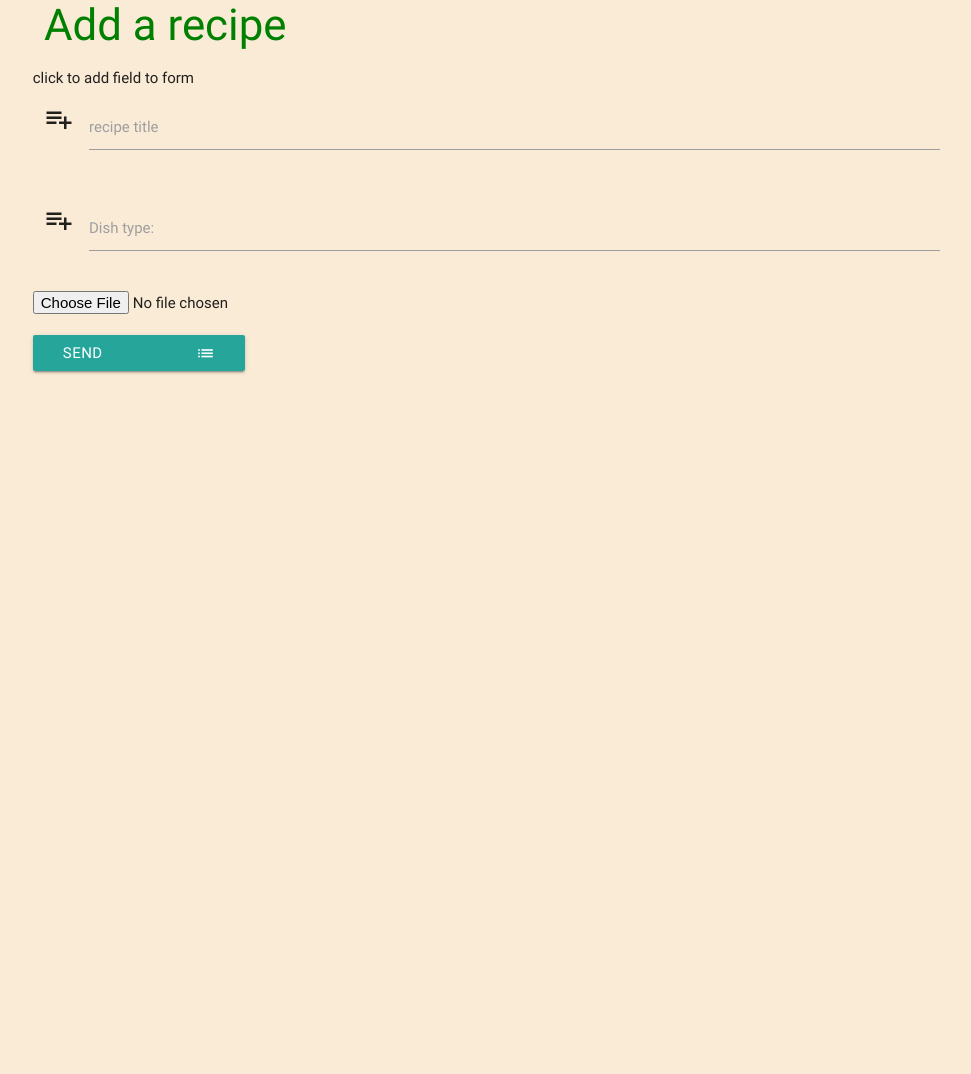
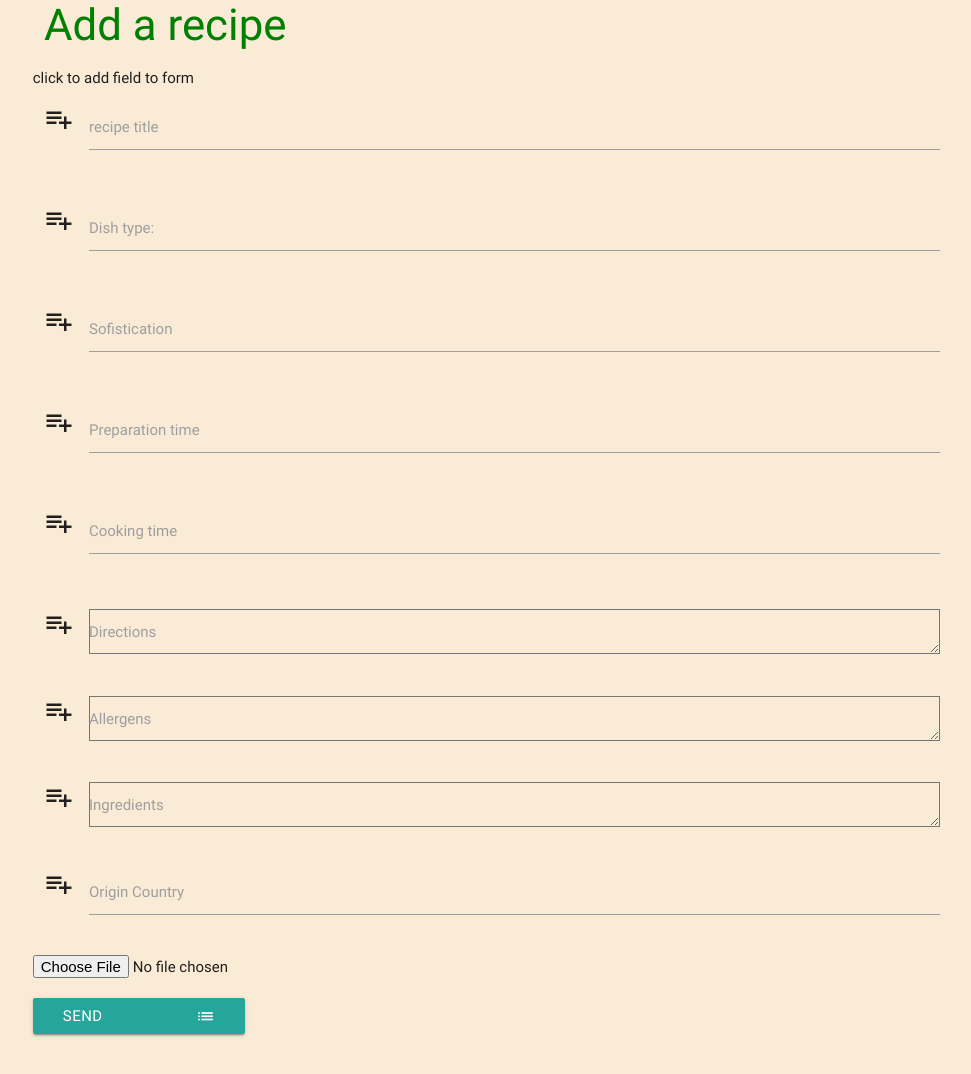
Before and after one commit to poldi2018/recipe_DRAFT, a Flask app: page /add_recipe in a window 1280 px wide. Shown: the part 21-1095 px from the top of the page, without its empty margins (148-1119 px from the left). Before the commit the page ends 395 px from the top, so only its background shows below. Run offline with Flask 2, Linux system fonts and the light colour scheme; the visitor is signed in with stand-in values (Sample User, id 1); data that the repository does not hold is empty; some libraries are stand-ins or nearby versions.

Commit message:
housekeeping

```diff
--- a/app.py
+++ b/app.py
@@ -2,6 +2,7 @@ import os
 from flask import Flask, render_template, redirect, request, url_for, session
 from flask_pymongo import PyMongo
 from bson.objectid import ObjectId
+import datetime
 import base64
 import requests
 from werkzeug.security import check_password_hash, generate_password_hash
@@ -39,6 +40,11 @@ def upload_to_imgbb(base64file):
     url_img_src=url_img_src["data"]["url"]
     return url_img_src
 
+def logout_user(session):
+    session["username"]=""
+    session["user"]=""
+    session["email_address"]=""
+
 
 #ROUTES AND VIEWS
 #HEADER
@@ -55,12 +61,12 @@ def advanced_search():
 def results():
     return render_template("results.html")
 
-#registeration
+#registeration of user CHECKED
 @app.route('/register')
 def register():
     return render_template('register.html', message='Please fill in the registration form.')
 
-# check on registration request
+# check on registration request CHECKED
 @app.route('/insert_user', methods=["POST"])
 def insert_user():
     users= mongo.db.users
@@ -75,12 +81,12 @@ def insert_user():
     else:
         return render_template('register.html', message="Provided email has already been registered. Please choose another one.")
 
-#login page
+#login page CHECKED
 @app.route('/login_page')
 def login_page():
     return render_template("loginpage.html", message="Please login with your username and password. Thanks!")
 
-# check on provided credentials
+# check on provided credentials CHECKED
 @app.route('/check_credentials', methods=["POST"])
 def check_credentials():
     user_to_query= mongo.db.users.find_one( { '$or': [{"email_address": request.form.get("email_address")}, {"username": request.form.get("username")}]})
@@ -88,49 +94,57 @@ def check_credentials():
     if user_to_query and password_response:
         session['username']=user_to_query['username']
         session['email_address']=user_to_query['email_address']
-        return redirect(url_for("latest_added", username=session["username"]))
+        return redirect(url_for("latest_added", session=session))
     else:
         return render_template('loginpage.html', message="Username or password incorrect. Please try again.")
 
 # route to user's homepage
-@app.route('/<username>')
-def user(username):
-    return render_template("homepage.html")
+@app.route('/user')
+def user():
+    recipes_by_current_user= mongo.db.recipes.find({"email_address": session["email_address"]})
+    return render_template("homepage.html", session=session, recipes_by_current_user=recipes_by_current_user)
 
-@app.route('/logout') #### exception!!
+# logout page CHECKED
+@app.route('/logout')
 def logout():
-    print(session["username"])
-    session["username"]=""
-    print(session["username"])
-    print(session["email_address"])
-    return render_template('latest_added.html', username=session["username"])
+    logout_user(session)
+    return redirect(url_for('latest_added'))
 
-#Add A Recipe
+#Add A Recipe CHECKED
 @app.route('/add_recipe')
 def add_recipe():
     #check if user has been logged in and hence a session object has been created
     if not session['username']:
         return render_template("loginpage.html", message="Please login first in order to be able to post recipes. Thanks!")
     else:
-        return render_template('addrecipe.html', recipe_id=add_blank_recipe(session))
+        return render_template('addrecipe.html')
 
 #Inserting recipe into db
-@app.route('/insert_recipe/<recipe_id>', methods=["POST"])
-def insert_recipe(recipe_id):
+@app.route('/insert_recipe', methods=["POST"])
+def insert_recipe():
     recipes= mongo.db.recipes
     url_img_src=upload_to_imgbb(request.form.get("base64file"))
-    #response = requests.post(imgbb_upload_url, data={"image": request.form.get("base64file")})
-    #url_img_src=response.json()
-    #url_img_src=url_img_src["data"]["url"]
-    recipes.update( {'_id': ObjectId(recipe_id)},
+    recipes.insert_one(
     {
         "title": request.form.get('recipe_title'),
         "dish_type": request.form.get('dish_type'),
         "added_by:": session["username"],
         "user_email": session["email_address"],
+        "added_on": "ADDEDON",
+        "edited_on": "EDITEDON",
+        "level": request.form.get("level"),
+        "review_count": "0",
+        "view_count": "0",
+        "prep_time": request.form.get("prep_time"),
+        "cooking_time": request.form.get("cooking_time"),
+        "total_time": request.form.get("prep_time")+request.form.get("cooking_time"),
+        "directions": request.form.get("directions"),
+        "allergens": request.form.get("allergens"),
+        "ingredients": request.form.get("ingredients"),
+        "origin": request.form.get("origin"),
         "img_src": url_img_src
     })
-    return redirect(url_for('latest_added'))
+    return redirect(url_for('latest_added', session=session))
 
 #Route to indexpage
 @app.route('/')
@@ -152,13 +166,7 @@ def edit_recipe(recipe_id):
 @app.route('/update_recipe/<recipe_id>', methods=["POST"])
 def update_recipe(recipe_id):
     recipes=mongo.db.recipes
-    """
-    new_rating = {
-        "rated_by": "her",
-        "stars": "99",
-        "comment": "phenomenal"
-    }
-    """
+
     recipes.update( {'_id': ObjectId(recipe_id)},
     {
         "title": request.form.get('recipe_title'),
--- a/static/js/script.js
+++ b/static/js/script.js
@@ -1,3 +1,5 @@
+// variables
+var add_recipe_Btn_Active=False;
 var fieldcount=1;
 function increase_ingredientfield()
 {
@@ -18,28 +20,20 @@ fieldcount++;}
 */
 
 function encodeImgtoBase64(element) {
-
     var file = element.files[0];
     var reader = new FileReader();
     reader.onloadend = function () {
-
-      //$("#base64file").attr("href",reader.result);
-
-      // $("#convertImg").text(reader.result);
-      // $("#base64file").text(reader.result.split(',')[1]);
-      $("#base64file").text(reader.result.split(',')[1]);
-
-
+    $("#base64file").text(reader.result.split(',')[1]);
     }
-    // $("#base64div").text();
     reader.readAsDataURL(file);
-    console.log(file);
   }
 
 
   function checkForValidImage() {
     var enteredFilename = $('#fileinputfield').val();
-
+    if (enteredFilename=="true") {
+        add_recipe_Btn_Active=True
+    }
     if ($('#fileinputfield').val().length == 0) {
       $('.popupCheckImagename').html(`Please select an JPEG or JPG.`);
       popupCheckImagename();
--- a/templates/addrecipe.html
+++ b/templates/addrecipe.html
@@ -4,8 +4,7 @@
 <h3>Add a recipe</h3>
 <div class="row">
     <div class="addfield">click to add field to form</div>
-    <form action="{{ url_for('insert_recipe', recipe_id=recipe_id._id) }}" method="POST" class="col s12"
-        enctype="multipart/form-data">
+    <form action="{{ url_for('insert_recipe')}}" method="POST" class="col s12" enctype="multipart/form-data">
         <div class="row">
             <div class="input-field col s12 testdiv">
                 <i class="material-icons prefix">playlist_add</i>
@@ -22,13 +21,69 @@
         </div>
 
         <div class="row">
+            <div class="input-field col s12 testdiv">
+                <i class="material-icons prefix">playlist_add</i>
+                <input id="level" name="level" type="text" class="validate">
+                <label for="level">Sofistication</label>
+            </div>
+        </div>
+
+        <div class="row">
+            <div class="input-field col s12 testdiv">
+                <i class="material-icons prefix">playlist_add</i>
+                <input id="prep_time" name="prep_time" type="text" class="validate">
+                <label for="prep_time">Preparation time</label>
+            </div>
+        </div>
+
+        <div class="row">
+            <div class="input-field col s12 testdiv">
+                <i class="material-icons prefix">playlist_add</i>
+                <input id="cooking_time" name="cooking_time" type="text" class="validate">
+                <label for="cooking_time">Cooking time</label>
+            </div>
+        </div>
+
+        <div class="row">
+            <div class="input-field col s12 testdiv">
+                <i class="material-icons prefix">playlist_add</i>
+                <textarea id="directions" name="directions"></textarea>
+                <label for="directions">Directions</label>
+            </div>
+        </div>
+
+        <div class="row">
+            <div class="input-field col s12 testdiv">
+                <i class="material-icons prefix">playlist_add</i>
+                <textarea id="allergens" name="allergens"></textarea>
+                <label for="allergens">Allergens</label>
+            </div>
+        </div>
+
+        <div class="row">
+            <div class="input-field col s12 testdiv">
+                <i class="material-icons prefix">playlist_add</i>
+                <textarea id="ingredients" name="ingredients"></textarea>
+                <label for="ingredients">Ingredients</label>
+            </div>
+        </div>
+
+        <div class="row">
+            <div class="input-field col s12 testdiv">
+                <i class="material-icons prefix">playlist_add</i>
+                <input id="origin" name="origin" type="text" class="validate">
+                <label for="origin">Origin Country</label>
+            </div>
+        </div>
+
+        <div class="row">
             <input type="file" name="file" id="fileinputfield" onchange="encodeImgtoBase64(this)"
                 enctype="multipart/form-data">
             <textarea id="base64file" name="base64file" hidden></textarea>
         </div>
 
         <div class="row">
-            <button class="btn waves-effect waves-light" type="submit" name="action">Send
+            <button class="btn waves-effect waves-light" type="submit" id="add_recipe_Btn" name="action" onclick="">Send
                 <i class="material-icons right">playlist</i>
             </button>
         </div>
--- a/templates/latest_added.html
+++ b/templates/latest_added.html
@@ -17,9 +17,9 @@
     <li>
         <div id="login"></div>
     </li>
-    {% if not username=="" %}
+    {% if session["username"]!="" %}
     <li>
-        <div class="div">{{username}}</div>
+        <div class="div"><a href="{{url_for('user')}}">{{session["username"]}}'s Homepage</a></div>
         <div id="logout"><a href="{{url_for('logout')}}">Logout</a></div>
     </li>
     {% endif %}
@@ -27,7 +27,7 @@
 {% endblock %}
 {% block content %}
 
-<h3>recipes in our database</h3>
+<h3>Latest recipes in our database</h3>
 {% for recipe in recipes %}
 <div class="row">
     <div class="col s6">
```
Also changed, not shown: templates/homepage.html (+11 -1 lines).
